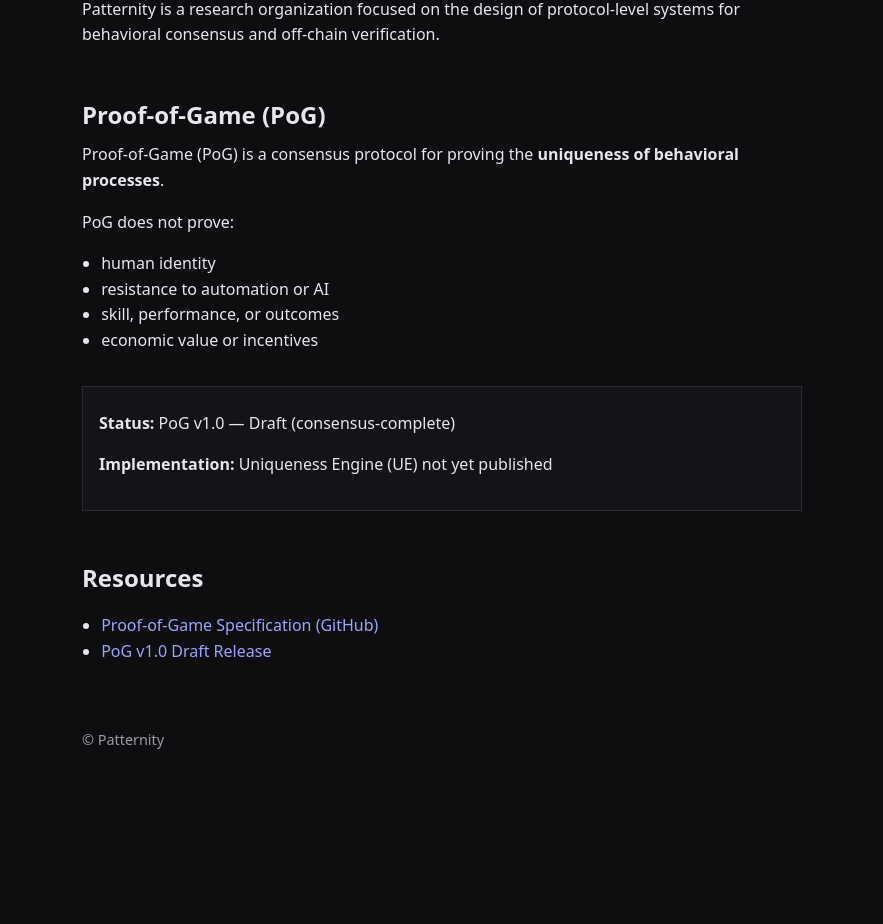
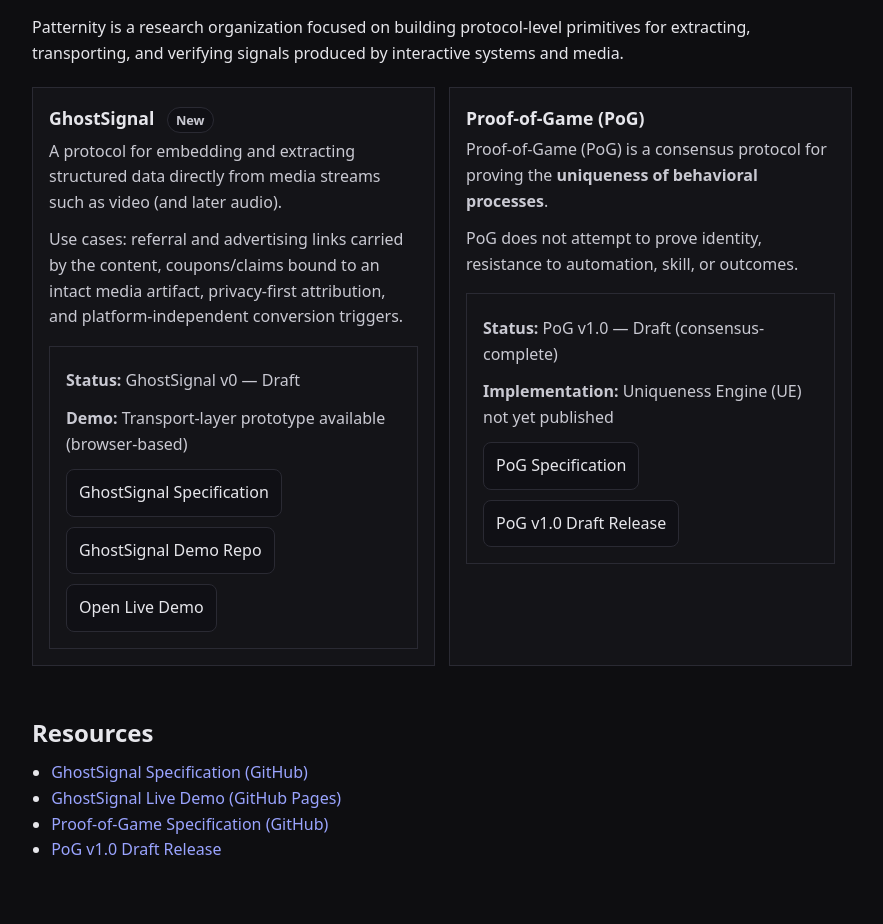
Before and after one commit to Patternity/patternity.github.io, a plain HTML site: page index.html in a window 1280 px wide. Shown: the part 166-1090 px from the top of the page, without its empty margins (198-1081 px from the left). Before the commit the page ends 981 px from the top, so only its background shows below. Drawn offline with Linux system fonts and the light colour scheme.

Commit message:
Revise content and styles in index.html
Updated the description of Patternity and modified various styles and content in the HTML structure. Added new sections for GhostSignal and Proof-of-Game with updated information.

```diff
--- a/index.html
+++ b/index.html
@@ -6,7 +6,7 @@
   <title>Patternity</title>
   <meta
     name="description"
-    content="Patternity is a research organization focused on protocol design for behavioral consensus systems. Proof-of-Game (PoG) is its first published protocol."
+    content="Patternity is a research organization building protocol-level systems for signals in interactive media. GhostSignal embeds structured data directly into video/audio streams. Proof-of-Game (PoG) is a behavioral consensus protocol."
   />
   <style>
     body {
@@ -20,14 +20,21 @@
     }
 
     .container {
-      max-width: 720px;
+      max-width: 820px;
       padding: 64px 24px;
       margin: 0 auto;
     }
 
     h1 {
-      font-size: 2.5rem;
-      margin-bottom: 0.5rem;
+      font-size: 2.6rem;
+      margin: 0 0 0.25rem;
+      letter-spacing: 0.2px;
+    }
+
+    .tagline {
+      margin: 0 0 1.25rem;
+      color: #b7b7c2;
+      font-size: 1.05rem;
     }
 
     h2 {
@@ -42,6 +49,7 @@
 
     ul {
       padding-left: 1.2rem;
+      margin: 0.5rem 0 1rem;
     }
 
     a {
@@ -53,74 +61,174 @@
       text-decoration: underline;
     }
 
+    .grid {
+      display: grid;
+      grid-template-columns: repeat(auto-fit, minmax(260px, 1fr));
+      gap: 14px;
+      margin-top: 1.25rem;
+    }
+
+    .card {
+      border: 1px solid #2a2a33;
+      background: #141418;
+      padding: 16px;
+    }
+
+    .card h3 {
+      margin: 0 0 0.35rem;
+      font-size: 1.1rem;
+    }
+
+    .card p {
+      margin: 0.35rem 0 0.75rem;
+      color: #c9c9d2;
+    }
+
     .status {
-      margin-top: 2rem;
+      margin-top: 1rem;
       padding: 1rem;
       border: 1px solid #2a2a33;
       background: #141418;
+    }
+
+    .pill {
+      display: inline-block;
+      font-size: 0.8rem;
+      padding: 2px 8px;
+      border: 1px solid #2a2a33;
+      background: #101015;
+      color: #c9c9d2;
+      border-radius: 999px;
+      margin-left: 8px;
+      vertical-align: middle;
+    }
+
+    .actions {
+      display: flex;
+      flex-wrap: wrap;
+      gap: 10px;
+      margin-top: 0.75rem;
+    }
+
+    .btn {
+      display: inline-block;
+      padding: 10px 12px;
+      border: 1px solid #2a2a33;
+      background: #101015;
+      border-radius: 8px;
+      color: #e6e6eb;
+      text-decoration: none;
+    }
+
+    .btn:hover {
+      text-decoration: none;
+      border-color: #3b3b47;
+      background: #12121a;
     }
 
     footer {
       margin-top: 4rem;
       font-size: 0.9rem;
       color: #9a9aa3;
+      display: flex;
+      justify-content: space-between;
+      align-items: center;
+      gap: 12px;
+      flex-wrap: wrap;
+    }
+
+    .muted {
+      color: #b7b7c2;
     }
   </style>
 </head>
 <body>
   <main class="container">
     <h1>Patternity</h1>
+    <p class="tagline">Protocol-level systems for signals in interactive media.</p>
 
     <p>
-      Patternity is a research organization focused on the design of
-      protocol-level systems for behavioral consensus and off-chain verification.
+      Patternity is a research organization focused on building protocol-level primitives
+      for extracting, transporting, and verifying signals produced by interactive systems and media.
     </p>
 
-    <h2>Proof-of-Game (PoG)</h2>
+    <div class="grid">
+      <section class="card">
+        <h3>GhostSignal <span class="pill">New</span></h3>
+        <p>
+          A protocol for embedding and extracting structured data directly from media streams
+          such as video (and later audio).
+        </p>
+        <p class="muted">
+          Use cases: referral and advertising links carried by the content, coupons/claims bound to an intact media artifact,
+          privacy-first attribution, and platform-independent conversion triggers.
+        </p>
+        <div class="status">
+          <p><strong>Status:</strong> GhostSignal v0 — Draft</p>
+          <p><strong>Demo:</strong> Transport-layer prototype available (browser-based)</p>
+          <div class="actions">
+            <a class="btn" href="https://github.com/Patternity/ghost-signal" target="_blank" rel="noopener noreferrer">
+              GhostSignal Specification
+            </a>
+            <a class="btn" href="https://github.com/Patternity/ghost-signal-demo" target="_blank" rel="noopener noreferrer">
+              GhostSignal Demo Repo
+            </a>
+            <a class="btn" href="https://patternity.github.io/ghost-signal-demo/" target="_blank" rel="noopener noreferrer">
+              Open Live Demo
+            </a>
+          </div>
+        </div>
+      </section>
 
+      <section class="card">
+        <h3>Proof-of-Game (PoG)</h3>
         <p>
           Proof-of-Game (PoG) is a consensus protocol for proving the
           <strong>uniqueness of behavioral processes</strong>.
         </p>
-
-    <p>PoG does not prove:</p>
-    <ul>
-      <li>human identity</li>
-      <li>resistance to automation or AI</li>
-      <li>skill, performance, or outcomes</li>
-      <li>economic value or incentives</li>
-    </ul>
-
+        <p class="muted">PoG does not attempt to prove identity, resistance to automation, skill, or outcomes.</p>
         <div class="status">
           <p><strong>Status:</strong> PoG v1.0 — Draft (consensus-complete)</p>
           <p><strong>Implementation:</strong> Uniqueness Engine (UE) not yet published</p>
+          <div class="actions">
+            <a class="btn" href="https://github.com/Patternity/proof-of-game" target="_blank" rel="noopener noreferrer">
+              PoG Specification
+            </a>
+            <a class="btn" href="https://github.com/Patternity/proof-of-game/releases/tag/v1.0-draft" target="_blank" rel="noopener noreferrer">
+              PoG v1.0 Draft Release
+            </a>
+          </div>
+        </div>
+      </section>
     </div>
 
     <h2>Resources</h2>
-
     <ul>
       <li>
-        <a
-          href="https://github.com/Patternity/proof-of-game"
-          target="_blank"
-          rel="noopener noreferrer"
-        >
+        <a href="https://github.com/Patternity/ghost-signal" target="_blank" rel="noopener noreferrer">
+          GhostSignal Specification (GitHub)
+        </a>
+      </li>
+      <li>
+        <a href="https://patternity.github.io/ghost-signal-demo/" target="_blank" rel="noopener noreferrer">
+          GhostSignal Live Demo (GitHub Pages)
+        </a>
+      </li>
+      <li>
+        <a href="https://github.com/Patternity/proof-of-game" target="_blank" rel="noopener noreferrer">
           Proof-of-Game Specification (GitHub)
         </a>
       </li>
       <li>
-        <a
-          href="https://github.com/Patternity/proof-of-game/releases/tag/v1.0-draft"
-          target="_blank"
-          rel="noopener noreferrer"
-        >
+        <a href="https://github.com/Patternity/proof-of-game/releases/tag/v1.0-draft" target="_blank" rel="noopener noreferrer">
           PoG v1.0 Draft Release
         </a>
       </li>
     </ul>
 
     <footer>
-      © Patternity
+      <span>© Patternity</span>
+      <span class="muted">Contact: <a href="mailto:hello@patternity.org">hello@patternity.org</a></span>
     </footer>
   </main>
 </body>
```
Lines whose indentation alone changed are shown as unchanged.
